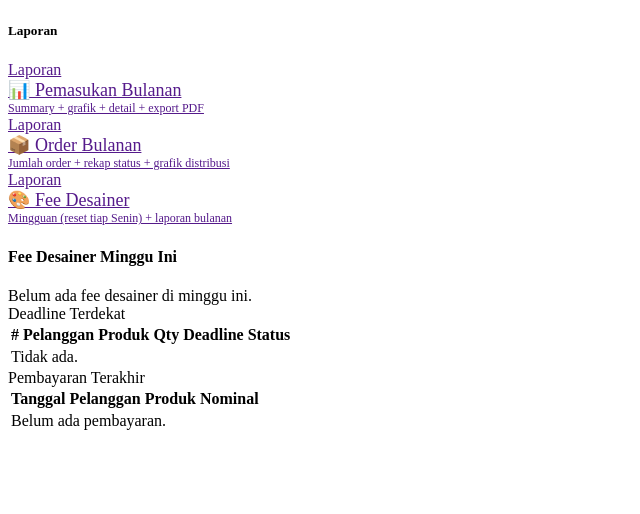
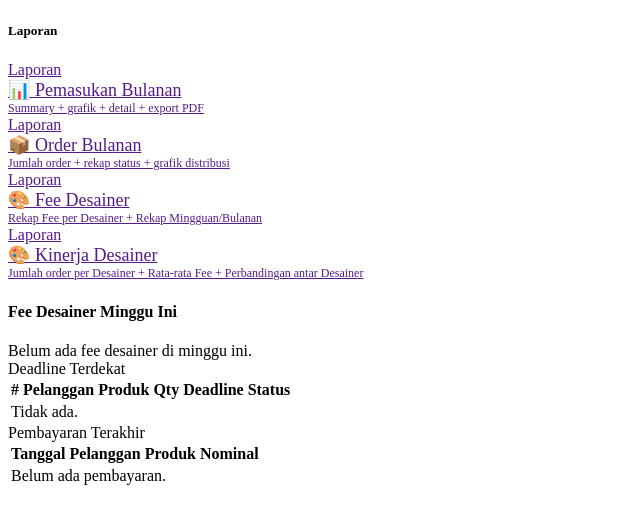
Before and after one commit to hsnwf15/percetakan, a PHP site: the page made by app/views/dashboard.php in a window 1280 px wide. Shown: the part 1359-1873 px from the top of the page, without its empty margins (0-640 px from the left). Before the commit the page ends 1789 px from the top, so only its background shows below. Run offline with PHP 8.4, Linux system fonts and the light colour scheme; the template is opened without the code that fills it, so the values that code supplies are empty.

Commit message:
membuat card shortcut untuk laporan kinerja desainer

```diff
--- a/app/views/dashboard.php
+++ b/app/views/dashboard.php
@@ -105,13 +105,24 @@
             </a>
         </div>
 
-        <!-- Rekap Fee Mingguan (kalau sudah ada halamannya nanti) -->
+        <!-- Rekap Fee desainer -->
         <div class="col-md-4">
             <a href="<?= h(url('dashboard/feeDesainerBulanan')) ?>" class="card shadow-sm text-decoration-none">
                 <div class="card-body">
                     <div class="text-muted">Laporan</div>
                     <div class="fw-semibold" style="font-size:18px;">🎨 Fee Desainer</div>
-                    <div class="text-muted" style="font-size:12px;">Mingguan (reset tiap Senin) + laporan bulanan</div>
+                    <div class="text-muted" style="font-size:12px;">Rekap Fee per Desainer + Rekap Mingguan/Bulanan</div>
+                </div>
+            </a>
+        </div>
+
+        <!-- Rekap kinerja desainer -->
+        <div class="col-md-4">
+            <a href="<?= h(url('dashboard/kinerjaDesainer')) ?>" class="card shadow-sm text-decoration-none">
+                <div class="card-body">
+                    <div class="text-muted">Laporan</div>
+                    <div class="fw-semibold" style="font-size:18px;">🎨 Kinerja Desainer</div>
+                    <div class="text-muted" style="font-size:12px;">Jumlah order per Desainer + Rata-rata Fee + Perbandingan antar Desainer</div>
                 </div>
             </a>
         </div>
```
